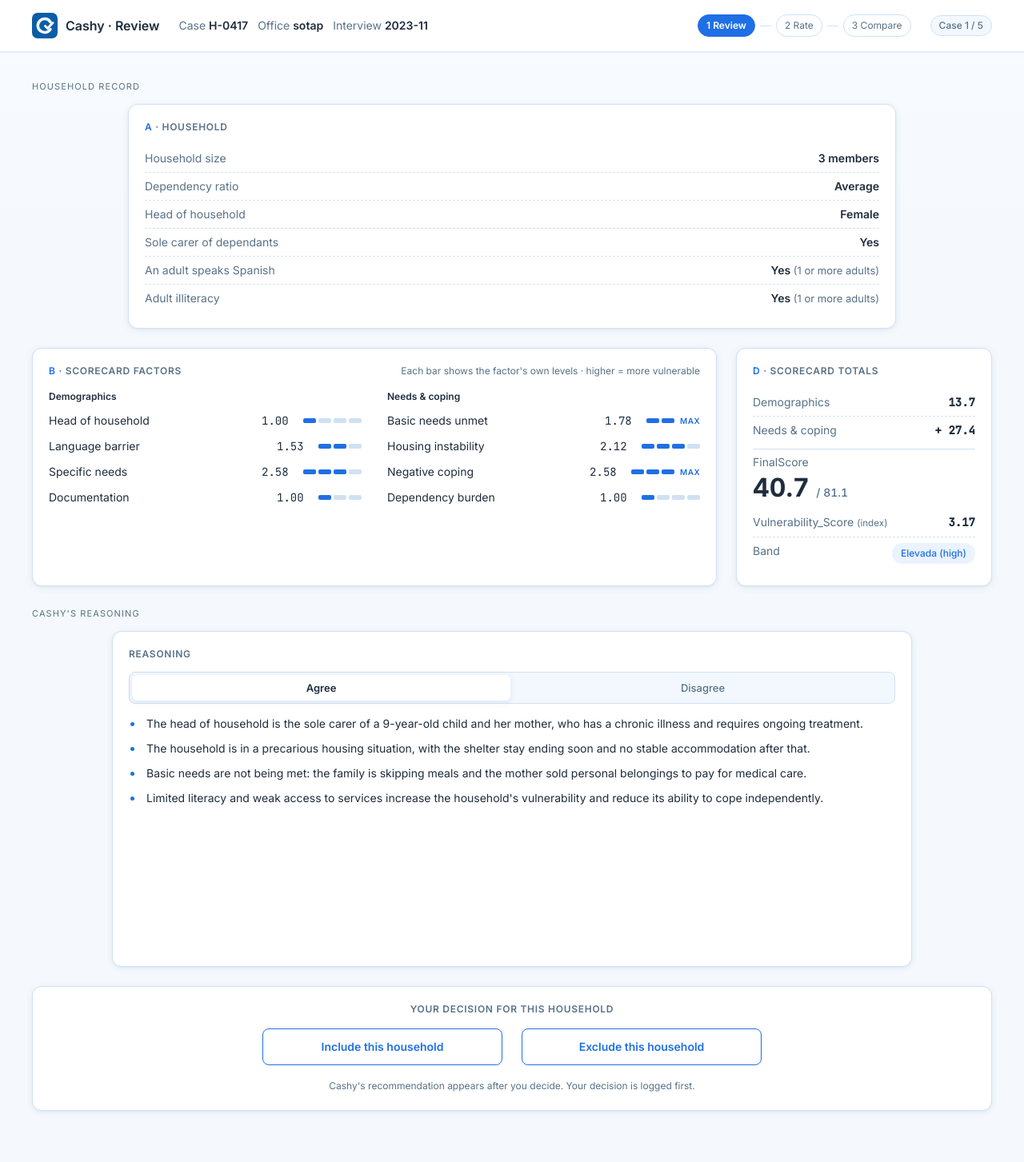
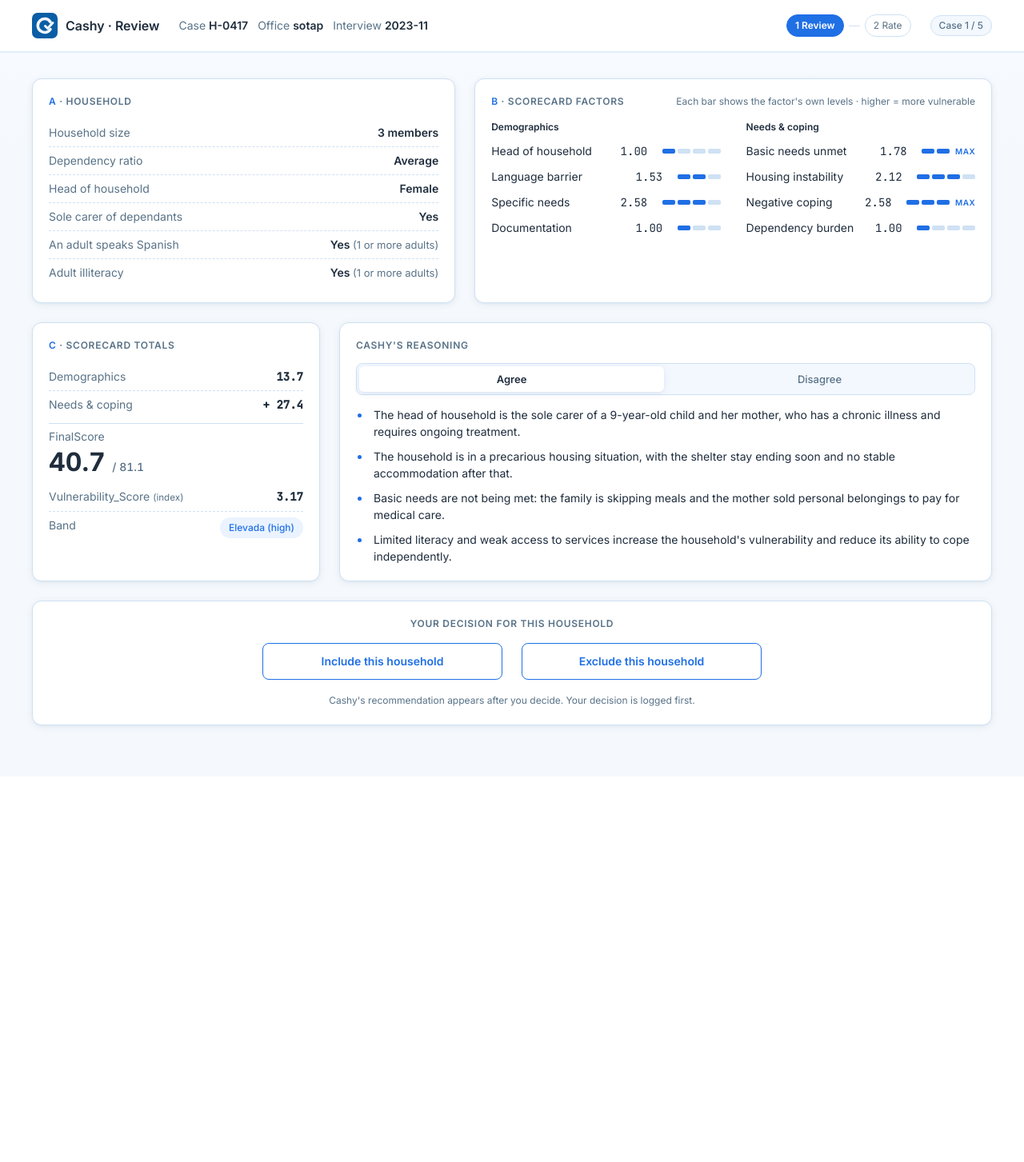
Before and after one commit to dangtruong-github/cashy-data-hackathon, a Flask app: page / in a window 1280 px wide. Shown: the whole page at 80% size. After the commit the page ends 914 px from the top, so only its background shows below. Run offline with Flask 3, Linux system fonts and the light colour scheme.

Commit message:
ui: rearrange data blocks

```diff
--- a/app.py
+++ b/app.py
@@ -111,6 +111,15 @@
 @app.errorhandler(ApiError)
 def _api_error(e: ApiError):
     return jsonify(error=str(e)), e.status
+
+
+@app.after_request
+def _no_cache(response):
+    if request.path == "/" or request.path.startswith("/static/"):
+        response.headers["Cache-Control"] = "no-store, no-cache, must-revalidate, max-age=0"
+        response.headers["Pragma"] = "no-cache"
+        response.headers["Expires"] = "0"
+    return response
 
 
 def get_session(sid: str) -> dict:
--- a/static/app.js
+++ b/static/app.js
@@ -94,14 +94,14 @@
   let S;
   function fresh() {
     return { page: "review", session: null, participant: null, total: 0, idx: 0, kase: null, events: [], t0: Date.now(),
-      tab: "agree", firstTab: "agree", viewed: [], decision: null, cashy: null, ec: {}, ec3: [], submitted: false, reference: null, record: null,
-      second: null, reason: "", pr: {}, comment: "", prDone: false, busy: false };
+      tab: "agree", firstTab: "agree", viewed: [], decision: null, cashy: null, ec: {}, ec3: [], submitted: false, solved: false, reference: null, record: null,
+      second: null, reason: "", pr: {}, comment: "", prDone: false, busy: false, transitionTimer: null, toastTimer: null };
   }
   function resetCase() {
     const first = Math.random() < 0.5 ? "agree" : "disagree"; // counterbalance which side is read first
     Object.assign(S, { kase: null, tab: first, firstTab: first, viewed: [first], decision: null, cashy: null, ec: {}, ec3: [], submitted: false,
-      reference: null, record: null, second: null, reason: "", t0: Date.now() });
-    $("secReason").value = "";
+      solved: false, reference: null, record: null, second: null, reason: "", t0: Date.now() });
+    if ($("secReason")) $("secReason").value = "";
   }
   function log(event, data) {
     const ms = Date.now() - S.t0;
@@ -132,6 +132,9 @@
     await loadCase(0);
   }
   async function loadCase(i) {
+    if (S.transitionTimer) clearTimeout(S.transitionTimer);
+    if (S.toastTimer) clearTimeout(S.toastTimer);
+    S.toastTimer = null;
     resetCase();
     S.idx = i;
     S.kase = await api.getCase(i);
@@ -151,14 +154,25 @@
   async function submit() {
     const a = { EC1: S.ec.EC1, EC2: S.ec.EC2, EC3: isDisagree() ? S.ec3 : [], EC4: isDisagree() ? S.ec.EC4 : null, EC5: S.ec.EC5, EC6: S.ec.EC6, EC7: S.ec.EC7 };
     const r = await api.rate(S.idx, a);
-    S.reference = r.reference; S.record = r.record; S.submitted = true;
+    S.reference = r.reference; S.record = r.record; S.submitted = true; S.solved = true;
     log("submitted", { gap: r.record.gap_ec6_minus_ec5, outcome: r.record.outcome });
-    S.page = "compare";
+    render();
     window.scrollTo(0, 0);
+
+    if (S.toastTimer) clearTimeout(S.toastTimer);
+    if (S.transitionTimer) clearTimeout(S.transitionTimer);
+    S.toastTimer = null;
+    S.transitionTimer = null;
+
+    if (S.idx + 1 < S.total) {
+      await loadCase(S.idx + 1);
+    } else {
+      S.page = "post";
+      log("post_session_opened");
+      window.scrollTo(0, 0);
+    }
   }
   async function next() {
-    await api.second(S.idx, S.second, S.reason);
-    log("second_decision", { value: S.second });
     if (S.idx + 1 < S.total) await loadCase(S.idx + 1);
     else { S.page = "post"; log("post_session_opened"); window.scrollTo(0, 0); }
   }
@@ -264,19 +278,19 @@
   }
 
   /* ---------- Render ---------- */
-  const PAGES = { review: "pReview", rate: "pRate", compare: "pCompare", post: "pPost" };
+  const PAGES = { review: "pReview", rate: "pRate", post: "pPost" };
   function render() {
     const p = S.page;
     for (const [k, id] of Object.entries(PAGES)) $(id).hidden = p !== k;
     document.querySelectorAll("[data-jump]").forEach((b) => b.setAttribute("aria-current", String(b.dataset.jump === p)));
 
     // Top bar
-    const step = { review: 1, rate: 2, compare: 3, post: 4 }[p] || 0;
+    const step = { review: 1, rate: 2, post: 2 }[p] || 0;
     $("stepper").hidden = step === 0;
     document.querySelectorAll("#stepper span").forEach((s) => {
       const n = +s.dataset.step;
       s.className = n === step ? "on" : n < step ? "done" : "";
-      s.textContent = (n < step ? "✓ " : n + " ") + ["Review", "Rate", "Compare"][n - 1];
+      s.textContent = (n < step ? "✓ " : n + " ") + ["Review", "Rate"][n - 1];
     });
     const meta = $("meta");
     if (S.kase && step >= 1 && step <= 3) {
@@ -325,28 +339,12 @@
     });
     document.querySelectorAll(".checklist input").forEach((i) => { i.checked = S.ec3.includes(i.value); i.disabled = S.submitted; });
     if ($("condBox")) $("condBox").hidden = !isDisagree();
+    const solved = !!S.solved;
     $("submitBtn").disabled = !canSubmit() || S.submitted || S.busy;
-    $("submitBtn").textContent = S.submitted ? "Submitted" : "Submit & compare →";
-    $("submitHint").textContent = S.submitted ? "Submitted and locked." : canSubmit() ? "You can't change these answers after submitting." : "Answer every item to continue.";
+    $("submitBtn").textContent = S.submitted ? "Submitted" : "Submit & next case →";
+    $("submitHint").textContent = solved ? "Case recorded. Moving to the next case…" : S.submitted ? "Submitted and locked." : canSubmit() ? "You can't change these answers after submitting." : "Answer every item to continue.";
     $("lockChip").textContent = S.submitted ? "Locked" : "7 items · Annex II";
-
-    // S2b
-    if (S.reference) {
-      $("cmpOwn").textContent = S.decision;
-      $("cmpCashy").textContent = S.cashy.recommendation;
-      $("cmpCashySub").textContent = `Score ${Number(S.cashy.score).toFixed(1)} · ${S.cashy.category}`;
-      $("cmpRef").textContent = S.reference.label;
-      $("cmpRefSub").textContent = `${S.reference.elegibilidad} · Scorecard ${S.reference.final_score.toFixed(1)} · ${S.reference.band}`;
-      const r = S.record;
-      $("cmpFinal").textContent = `Your final decision after step 2: ${r.final_decision}` +
-        (S.ec.EC2 === "Agree" ? " (you agreed with Cashy)." : S.ec.EC4 === "Yes" ? " (you overrode Cashy)." : " (you disagreed but kept Cashy's recommendation).");
-    }
-    document.querySelectorAll("#secondSeg button").forEach((b) => b.setAttribute("aria-pressed", String(S.second === b.dataset.v)));
-    $("reasonWrap").hidden = S.second !== "Override";
-    const last = S.idx + 1 >= S.total;
-    $("nextBtn").textContent = last ? "Go to post-session →" : "Next household →";
-    $("nextBtn").disabled = !S.second || S.busy;
-    $("nextHint").textContent = last ? "This was the last household. The post-session questionnaire comes next." : `Household ${S.idx + 2} of ${S.total} comes next.`;
+    if ($("rateSolved")) $("rateSolved").hidden = !solved;
 
     // S3
     $("postTitle").textContent = `Session complete · ${S.total} of ${S.total} households reviewed`;
@@ -401,7 +399,7 @@
       Object.assign(S.ec, { EC1: a.EC1, EC2: a.EC2, EC4: a.EC4, EC5: a.EC5, EC6: a.EC6, EC7: a.EC7 }); S.ec3 = a.EC3.slice();
       await submit();
     }
-    S.page = "compare";
+    S.page = "rate";
   }
 
   /* ---------- Wire ---------- */
@@ -409,8 +407,6 @@
   $("decExclude").addEventListener("click", () => run(() => decide("EXCLUDE")));
   $("viewCase").addEventListener("click", () => { log("viewed_case_again"); S.page = "review"; render(); window.scrollTo(0, 0); });
   $("submitBtn").addEventListener("click", () => run(submit));
-  document.querySelectorAll("#secondSeg button").forEach((b) => b.addEventListener("click", () => { S.second = b.dataset.v; log("second_choice", { value: S.second }); render(); }));
-  $("secReason").addEventListener("input", (e) => { S.reason = e.target.value; });
   document.querySelectorAll("[data-tab]").forEach((b) => b.addEventListener("click", () => {
     const tab = b.dataset.tab;
     if (tab === S.tab) return;
@@ -419,7 +415,6 @@
     showTab(tab);
     log("reasoning_tab", { tab });
   }));
-  $("nextBtn").addEventListener("click", () => run(next));
   $("prComment").addEventListener("input", (e) => { S.comment = e.target.value; render(); });
   $("prSubmit").addEventListener("click", () => run(finish));
   $("restart").addEventListener("click", () => { S = fresh(); $("prComment").value = ""; run(() => startSession(PARTICIPANT)); });
@@ -427,7 +422,7 @@
   $("closeLog").addEventListener("click", () => { $("drawer").hidden = true; });
   document.querySelectorAll("[data-jump]").forEach((b) => b.addEventListener("click", () => run(() => jump(b.dataset.jump))));
 
-  $("backBtn").addEventListener("click", () => { S.page = S.submitted ? "compare" : "rate"; render(); window.scrollTo(0, 0); });
+  $("backBtn").addEventListener("click", () => { S.page = "rate"; render(); window.scrollTo(0, 0); });
 
   S = fresh();
   buildItems();
--- a/static/style.css
+++ b/static/style.css
@@ -91,11 +91,11 @@
 /* Page content */
 .content { display: flex; flex-direction: column; gap: 24px; padding-block: 32px 64px; }
 .row { display: grid; gap: 24px; align-items: stretch; }
-.r-1a { grid-template-columns: 1fr; }
-.r-1b { grid-template-columns: minmax(0,1fr) 320px; }
+.r-1ab { grid-template-columns: minmax(0, 0.9fr) minmax(0, 1.1fr); }
+.r-2c { grid-template-columns: minmax(280px, 360px) minmax(0, 1fr); }
 .r-3 { grid-template-columns: minmax(0, 1000px); justify-content: center; width: 100%; }
-@media (max-width: 1100px) { .r-3 { grid-template-columns: 1fr; } .r-3 > .card:first-child { grid-column: 1 / -1; height: auto; } }
-@media (max-width: 860px) { .r-1a, .r-1b, .r-3 { grid-template-columns: 1fr; } .r-3 > .card { height: auto; min-height: 420px; } .r-3 > .card:first-child { height: auto; } }
+@media (max-width: 1100px) { .r-1ab, .r-2c, .r-3 { grid-template-columns: 1fr; } .r-2c > .card:first-child { order: 1; } .r-2c > .card:last-child { order: 2; } }
+@media (max-width: 860px) { .r-1ab, .r-2c, .r-3 { grid-template-columns: 1fr; } .r-2c > .card { height: auto; min-height: auto; } }
 .row-label { font-size: 11px; letter-spacing: .1em; text-transform: uppercase; color: var(--muted); margin-bottom: -12px; }
 .narrow { max-width: 960px; margin-inline: auto; width: 100%; display: flex; flex-direction: column; gap: 24px; }
 
@@ -195,6 +195,12 @@
 .warn { display: flex; gap: 10px; align-items: flex-start; background: var(--amber-tint); color: var(--amber); border-radius: 8px; padding: 12px 14px; font-weight: 500; }
 .warn.same { background: var(--surface-2); color: var(--muted); }
 .warn svg { flex: none; margin-top: 2px; }
+.solve-toast { position: fixed; top: 20px; right: 24px; z-index: 50; display: inline-flex; align-items: center; gap: 12px; width: fit-content; max-width: min(320px, calc(100vw - 32px)); padding: 12px 16px; border-radius: 12px; background: var(--ok-tint); border: 1px solid rgba(30, 107, 69, 0.2); color: var(--ok); box-shadow: 0 12px 28px rgba(30, 107, 69, 0.18); animation: solvedPulse 0.6s ease-out; }
+.solve-toast > div { display: flex; flex-direction: column; gap: 2px; }
+.solve-toast strong { font-size: 14px; }
+.solve-toast span:last-child { font-size: 12px; }
+.solve-icon { width: 26px; height: 26px; border-radius: 50%; display: inline-flex; align-items: center; justify-content: center; background: var(--ok); color: var(--on-primary); font-weight: 700; }
+@keyframes solvedPulse { 0% { opacity: 0; transform: translateY(-8px) scale(0.96); } 60% { opacity: 1; transform: translateY(0) scale(1.02); } 100% { opacity: 1; transform: translateY(0) scale(1); } }
 .recap-items { display: flex; flex-wrap: wrap; gap: 8px 24px; align-items: center; }
 .recap-items .btn { margin-left: auto; }
 
--- a/templates/body.html
+++ b/templates/body.html
@@ -1,11 +1,9 @@
 <div class="demo-strip" id="demoStrip" hidden>
   <div class="wrap">
-    <span class="lbl">Prototype · jump to page</span>
-    <nav class="demo-tabs" aria-label="Prototype pages">
-      <button type="button" data-jump="review">S1 · Review</button>
-      <button type="button" data-jump="rate">S2a · Reveal &amp; rate</button>
-      <button type="button" data-jump="compare">S2b · Compare</button>
-      <button type="button" data-jump="post">S3 · Post-session</button>
+    <span class="lbl">Prototype · review flow</span>
+    <nav class="demo-tabs" aria-label="Review flow">
+      <button type="button" data-jump="review">Review</button>
+      <button type="button" data-jump="rate">Reveal &amp; rate</button>
     </nav>
     <span class="spacer"></span>
     <button type="button" class="logbtn" id="openLog" hidden>Researcher log</button>
@@ -20,7 +18,7 @@
     </div>
     <div class="meta" id="meta"></div>
     <div class="stepper" id="stepper" aria-label="Progress">
-      <span data-step="1">1 Review</span><i></i><span data-step="2">2 Rate</span><i></i><span data-step="3">3 Compare</span>
+      <span data-step="1">1 Review</span><i></i><span data-step="2">2 Rate</span>
     </div>
     <span class="chip" id="caseChip">Not started</span>
   </div>
@@ -30,15 +28,12 @@
 
 <!-- ============ S1 · REVIEW ============ -->
 <main id="pReview" class="wrap content" hidden>
-  <div class="row-label">Household record</div>
-  <section class="row r-1a">
+  <section class="row r-1ab">
     <article class="card summary-card">
       <div class="card-title"><span><span class="key">A</span> · Household</span></div>
       <div class="fields" id="cardA"></div>
     </article>
-  </section>
 
-  <section class="row r-1b">
     <article class="card">
       <div class="card-title"><span><span class="key">B</span> · Scorecard factors</span><span class="hint">Each bar shows the factor's own levels · higher = more vulnerable</span></div>
       <div class="factors">
@@ -46,16 +41,16 @@
         <div><h4>Needs &amp; coping</h4><div id="factorsNeeds"></div></div>
       </div>
     </article>
+  </section>
+
+  <section class="row r-2c">
     <article class="card">
-      <div class="card-title"><span><span class="key">D</span> · Scorecard totals</span></div>
+      <div class="card-title"><span><span class="key">C</span> · Scorecard totals</span></div>
       <div id="cardD"></div>
     </article>
-  </section>
 
-  <div class="row-label">Cashy's reasoning</div>
-  <section class="row r-3">
     <article class="card">
-      <div class="card-title"><span>Reasoning</span></div>
+      <div class="card-title"><span>Cashy's reasoning</span></div>
       <div class="tabs" role="tablist" aria-label="Cashy's reasoning">
         <button type="button" role="tab" id="tab-agree" data-tab="agree" title="Reasons to include this household" aria-selected="false" aria-controls="reasoningText">Agree</button>
         <button type="button" role="tab" id="tab-disagree" data-tab="disagree" title="Reasons to exclude this household" aria-selected="false" aria-controls="reasoningText">Disagree</button>
@@ -102,50 +97,22 @@
       <div class="card-title"><span>About Cashy's recommendation for this case</span><span class="chip" id="lockChip">7 items · Annex II</span></div>
     </section>
 
+    <div class="solve-toast" id="rateSolved" hidden>
+      <span class="solve-icon" aria-hidden="true">✓</span>
+      <div>
+        <strong>Solved!</strong>
+        <span>Moving to the next case…</span>
+      </div>
+    </div>
+
     <section class="foot">
       <span class="prefill" id="submitHint"></span>
-      <button type="button" class="btn primary" id="submitBtn" disabled>Submit &amp; compare →</button>
+      <button type="button" class="btn primary" id="submitBtn" disabled>Submit &amp; next case →</button>
     </section>
   </div>
 </main>
 
-<!-- ============ S2b · COMPARE ============ -->
-<main id="pCompare" class="wrap content" hidden>
-  <div class="narrow">
-    <section class="card">
-      <div class="card-title"><span>Three calls, side by side</span></div>
-      <div class="calls">
-        <div class="call"><span class="who">You</span><span class="val" id="cmpOwn"></span><span class="muted">Logged before Cashy was shown</span></div>
-        <div class="call"><span class="who">Cashy</span><span class="val" id="cmpCashy"></span><span class="muted" id="cmpCashySub"></span></div>
-        <div class="call ref"><span class="who">Operation's recorded determination</span><span class="val" id="cmpRef"></span><span class="muted" id="cmpRefSub"></span></div>
-      </div>
-      <div class="muted" id="cmpFinal"></div>
-      <div class="banner">
-        <svg width="16" height="16" viewBox="0 0 16 16" aria-hidden="true"><circle cx="8" cy="8" r="7" fill="none" stroke="currentColor" stroke-width="1.6"/><path d="M8 7v4.5M8 4.5v.5" stroke="currentColor" stroke-width="1.6" stroke-linecap="round"/></svg>
-        <span>"Correct" here means matching the operation's own recorded determination, the standard you are accountable to. It is not the truth about this household's need.</span>
-      </div>
-    </section>
-
-    <section class="card">
-      <div class="card-title"><span>Your decision on the recorded determination</span></div>
-      <div class="seg center" id="secondSeg">
-        <button type="button" class="btn secondary wide" data-v="Accept" aria-pressed="false">Accept the determination</button>
-        <button type="button" class="btn secondary wide" data-v="Override" aria-pressed="false">Override the determination</button>
-      </div>
-      <div id="reasonWrap" class="item" hidden>
-        <label for="secReason" class="q">Why are you overriding? (optional, one or two lines)</label>
-        <textarea id="secReason" maxlength="500" placeholder="For example: field knowledge not in the record"></textarea>
-      </div>
-    </section>
-
-    <section class="foot">
-      <span class="prefill" id="nextHint"></span>
-      <button type="button" class="btn primary" id="nextBtn" disabled>Next household →</button>
-    </section>
-  </div>
-</main>
-
-<!-- ============ S3 · POST-SESSION ============ -->
+<!-- ============ POST-SESSION ============ -->
 <main id="pPost" class="wrap content" hidden>
   <div class="narrow">
     <section class="card">
```
